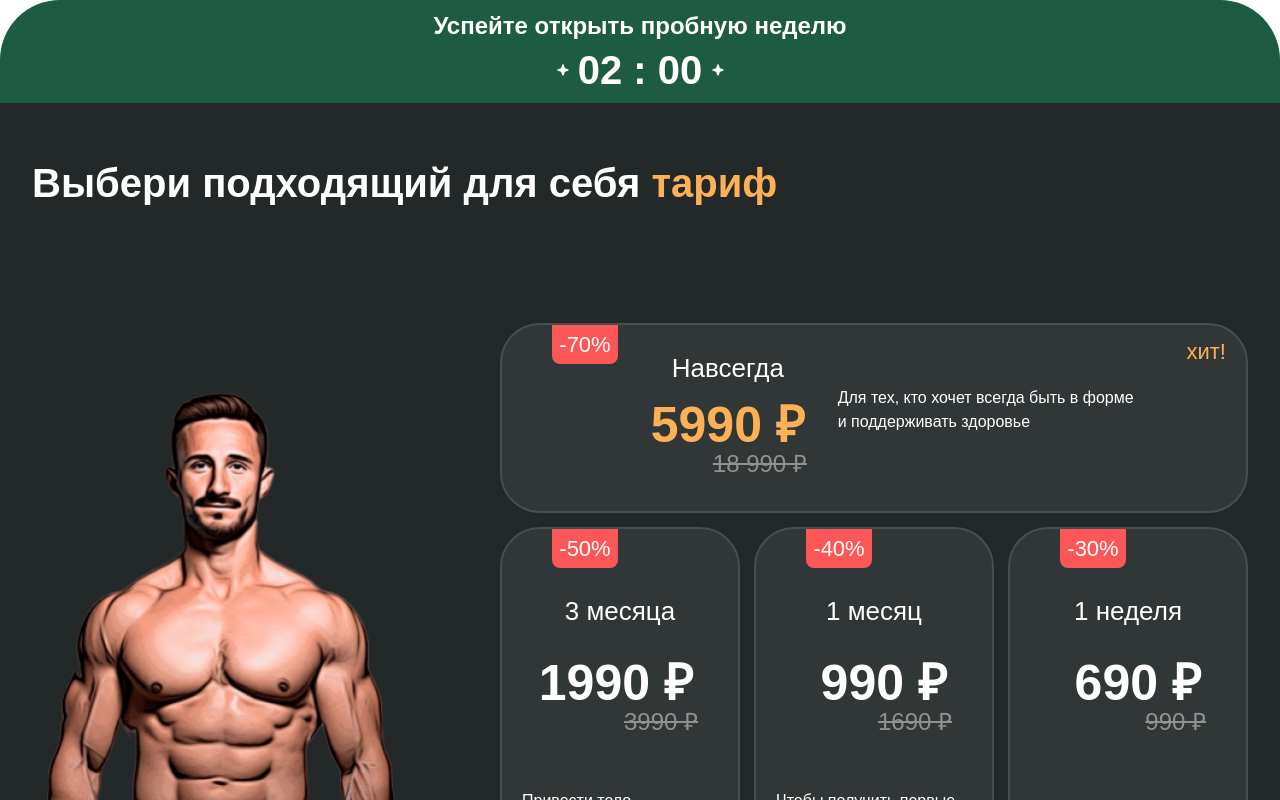
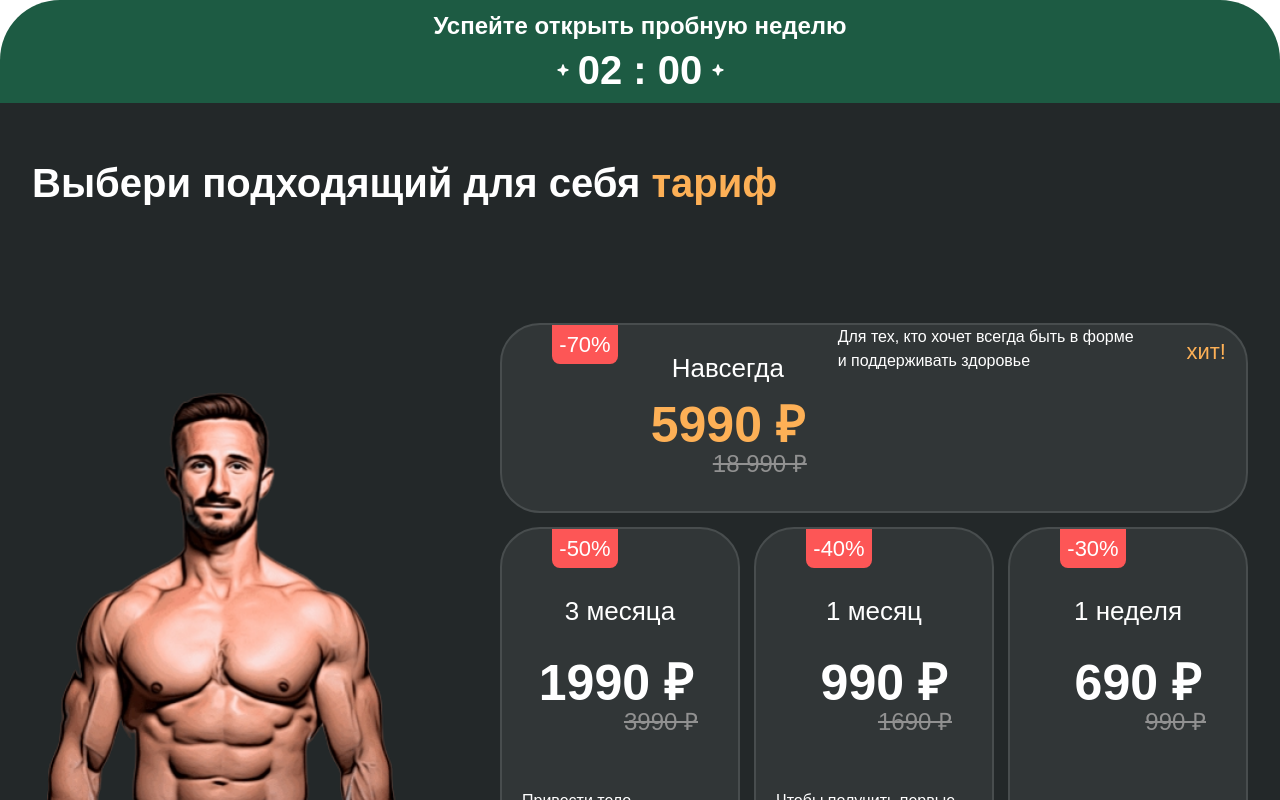
Before and after one commit to BatanAndrei/testovoe_4a_konsalting, a Next.js app: page / in a window 1280 px wide. Shown: the top 800 px of the page. Built offline with nearby package versions, Linux system fonts and the light colour scheme.

Commit message:
added CardHit in mobile

```diff
--- a/app/page.js
+++ b/app/page.js
@@ -2,7 +2,7 @@ import Button from '../components/ui/Button/Button';
 import StarIcon from '../components/StarIcon/StarIcon';
 import Image from 'next/image';
 import imgDesck from '../public/imgDesck.png';
-import TariffCardDesck from '../components/ui/TariffCardDesck/TariffCardDesck';
+import TariffCard from '../components/ui/TariffCard/TariffCard';
 import AlertIcon from '../components/AlertIcon/AlertIcon';
 import Checkbox from '../components/ui/Checkbox/Checkbox';
 import Link from 'next/link';
@@ -10,51 +10,60 @@ import Link from 'next/link';
 export default function Home() {
   return (
     <>
-      <header className="w-[100%] h-[103px] bg-[#1D5B43] rounded-t-[60px] flex flex-col items-center justify-center">
-        <span className="text-[24px] text-[#FFFFFF] font-montserrat font-semibold">
+      <header className="w-[100%] h-[103px] bg-[#1D5B43] rounded-t-[60px] flex flex-col items-center justify-center max-[375px]:rounded-t-none max-[375px]:h-[85px] max-[320px]:rounded-t-none max-[320px]:h-[74px] max-[375px]:w-[375px] max-[320px]:w-[320px]">
+        <span className="text-[24px] text-[#FFFFFF] font-montserrat font-semibold max-[375px]:text-[18px] max-[320px]:text-[14px]">
           Успейте открыть пробную неделю
         </span>
-        <div className="w-[167px] h-[52px] flex items-center justify-between">
+        <div className="w-[167px] h-[52px] flex items-center justify-between max-[375px]:w-[136px] max-[375px]:h-[42px] max-[320px]:w-[126px] max-[320px]:h-[36px]">
           <StarIcon />
-          <span className="font-raleway font-bold text-[40px] text-[#FFFFFF]">
+          <span className="font-raleway font-bold text-[40px] text-[#FFFFFF] max-[375px]:text-[32px] max-[320px]:text-[28px]">
             02 : 00
           </span>
           <StarIcon />
         </div>
       </header>
-      <main className="w-[100%] h-[1518px] bg-[#232829] rounded-b-[60px] flex justify-center">
-        <div className="w-[1216px] h-[1518px]">
-          <div className="mt-[50px] font-montserrat font-bold text-[40px]">
+      <main className="w-[100%] h-[1518px] bg-[#232829] rounded-b-[60px] flex justify-center max-[375px]:rounded-b-none max-[320px]:rounded-b-none max-[375px]:w-[375px] max-[320px]:w-[320px] max-[375px]:p-[0_16px_0_16px] max-[320px]:p-[0_16px_0_16px]">
+        <div className="w-[1216px] h-[1518px] max-[375px]:w-[359px] max-[320px]:w-[304px]">
+          <div className="mt-[50px] font-montserrat font-bold text-[40px] max-[375px]:text-[24px] max-[320px]:text-[22px] max-[375px]:mt-[20px] max-[320px]:mt-[20px] max-[375px]:mr-[60px] max-[320px]:mr-[31px]">
             <span className="text-[white]">Выбери подходящий для себя</span>
             <span className="text-[#FDB056]"> тариф</span>
           </div>
-          <div className="mt-[110px] w-[1216px] h-[867px] flex items-center justify-between">
-            <Image src={imgDesck} alt="Фото атлета" width={380} height={767} />
-            <div className="w-[748px] h-[867px]">
-              <TariffCardDesck
+          <div className="mt-[110px] w-[1216px] h-[867px] flex items-center justify-between max-[375px]:mt-[20px] max-[320px]:mt-[24px] max-[375px]:flex max-[320px]:flex max-[375px]:flex-col max-[320px]:flex-col max-[375px]:w-[359px] max-[320px]:w-[304px]">
+            <Image
+              src={imgDesck}
+              alt="Фото атлета"
+              width={380}
+              height={767}
+              className="max-w-full h-auto
+            max-[375px]:w-[124px] max-[375px]:h-[250px]
+            max-[320px]:w-[99px] max-[320px]:h-[200px]"
+            />
+            <div className="w-[748px] h-[867px] max-[375px]:w-[359px] max-[320px]:w-[304px]">
+              <TariffCard
                 title="Навсегда"
                 price="5990 ₽"
                 percent="-70%"
                 description="Для тех, кто хочет всегда быть в форме и поддерживать здоровье"
+                shortDescription="Всегда быть в форме"
                 originalPrice="18 990 ₽"
                 hit
               />
-              <div className="flex justify-between mt-[14px] w-[100%] h-[335px]">
-                <TariffCardDesck
+              <div className="flex justify-between mt-[14px] w-[100%] h-[335px] max-[375px]:flex-col max-[320px]:flex-col max-[375px]:mt-[8px] max-[320px]:mt-[8px]">
+                <TariffCard
                   percent="-50%"
                   title="3 месяца"
                   price="1990 ₽"
                   originalPrice="3990 ₽"
                   description={'Привести тело\nв порядок'}
                 />
-                <TariffCardDesck
+                <TariffCard
                   percent="-40%"
                   title="1 месяц"
                   price="990 ₽"
                   originalPrice="1690 ₽"
                   description={'Чтобы получить первые результаты'}
                 />
-                <TariffCardDesck
+                <TariffCard
                   percent="-30%"
                   title="1 неделя"
                   price="690 ₽"
--- a/components/ui/TariffCardDesck/TariffCardDesck.jsx
+++ b/components/ui/TariffCard/TariffCard.jsx
@@ -1,13 +1,14 @@
 import TariffHit from './TariffHit';
 import TariffRegular from './TariffRegular';
 
-const TariffCardDesck = ({
+const TariffCard = ({
   hit = false,
   title,
   price,
   percent,
   description,
   originalPrice,
+  shortDescription,
 }) => {
   switch (hit) {
     case true:
@@ -18,6 +19,7 @@ const TariffCardDesck = ({
           percent={percent}
           description={description}
           originalPrice={originalPrice}
+          shortDescription={shortDescription}
         />
       );
     case false:
@@ -43,4 +45,4 @@ const TariffCardDesck = ({
   }
 };
 
-export default TariffCardDesck;
+export default TariffCard;
--- /dev/null
+++ b/components/ui/TariffCard/TariffHit.jsx
@@ -0,0 +1,33 @@
+const TariffHit = ({ title, price, percent, description, originalPrice, shortDescription }) => {
+  return (
+    <div className="bg-[#313637] p-[0_20px_0_50px] w-[100%] h-[190px] border-2 border-[#484D4E] rounded-[40px] flex justify-between max-[375px]:h-[131px] max-[320px]:h-[118px] max-[375px]:p-[0_22px_0_30px]  max-[320px]:p-[0_11px_0_20px] max-[375px]:rounded-[20px] max-[320px]:rounded-[20px]">
+      <div className="w-[66px] h-[39px] rounded-b-[8px] bg-[#FD5656] flex items-center justify-center max-[375px]:hidden max-[320px]:hidden">
+        <span className="text-[22px] text-[#FFFFFF] font-gilroy">
+          {percent}
+        </span>
+      </div>
+      <div className="mt-[24px] w-[178px] h-[126px] max-[375px]:w-[121px] max-[320px]:w-[107px] max-[375px]:h-[91px] max-[320px]:h-[78px] max-[375px]:mt-[20px] max-[320px]:mt-[20px]">
+        <div className="flex justify-center text-[#FFFFFF] text-[26px] font-montserrat font-medium max-[375px]:text-[18px] max-[320px]:text-[16px] max-[375px]:justify-start max-[320px]:justify-start">
+          {title}
+        </div>
+        <div className="flex justify-center w-[178px] h-[50px] text-[#FDB056] text-[50px] font-montserrat font-semibold max-[375px]:text-[34px] max-[320px]:text-[30px] max-[375px]:justify-start max-[320px]:justify-start max-[375px]:w-[121px] max-[320px]:w-[107px] max-[375px]:h-[34px] max-[320px]:h-[30px]">
+          {price}
+        </div>
+        <div className="flex justify-end m-[8px_10px_0_0] line-through text-[#919191] text-[24px] font-montserrat font-regular max-[375px]:text-[16px] max-[320px]:text-[14px] max-[375px]:m-[8px_15px_0_0] max-[320px]:m-[8px_15px_0_0]">
+          {originalPrice}
+        </div>
+      </div>
+      <div className="hidden md:block pb-[20px] flex items-center w-[328px] h-[190px] text-[16px] text-[#FFFFFF] ont-montserrat font-regular max-[375px]:w-[120px] max-[320px]:w-[120px] max-[375px]:h-[56px] max-[320px]:h-[56px] max-[375px]:text-[14px] max-[320px]:text-[14px]">
+        {description}
+      </div>
+      <div className="block md:hidden pb-[20px] flex items-center w-[328px] h-[190px] text-[16px] text-[#FFFFFF] ont-montserrat font-regular max-[375px]:w-[120px] max-[320px]:w-[120px] max-[375px]:h-[56px] max-[320px]:h-[56px] max-[375px]:text-[14px] max-[320px]:text-[14px]">
+        {shortDescription}
+      </div>
+      <div className="mt-[10px] text-[#FDB056] text-[22px] font-montserrat font-medium">
+        хит!
+      </div>
+    </div>
+  );
+};
+
+export default TariffHit;
--- a/components/ui/TariffCardDesck/TariffRegular.jsx
+++ b/components/ui/TariffCard/TariffRegular.jsx
@@ -6,7 +6,7 @@ const TariffRegular = ({
   originalPrice,
 }) => {
   return (
-    <div className="bg-[#313637] w-[240px] h-[335px] border-2 border-[#484D4E] rounded-[40px]">
+    <div className="bg-[#313637] w-[240px] h-[335px] border-2 border-[#484D4E] rounded-[40px] max-[375px]:w-[100%] max-[320px]:w-[100%] max-[375px]:h-[131px] max-[320px]:h-[118px] max-[375px]:mb-[8px] max-[320px]:mb-[8px]">
       <div className="ml-[50px] w-[66px] h-[39px] rounded-b-[8px] bg-[#FD5656] flex items-center justify-center">
         <span className="text-[22px] text-[#FFFFFF] font-gilroy">
           {percent}
--- a/components/ui/TariffCardDesck/TariffHit.jsx
+++ /dev/null
@@ -1,30 +0,0 @@
-const TariffHit = ({ title, price, percent, description, originalPrice }) => {
-  return (
-    <div className="bg-[#313637] pl-[50px] pr-[20px] w-[100%] h-[190px] border-2 border-[#484D4E] rounded-[40px] flex justify-between">
-      <div className="w-[66px] h-[39px] rounded-b-[8px] bg-[#FD5656] flex items-center justify-center">
-        <span className="text-[22px] text-[#FFFFFF] font-gilroy">
-          {percent}
-        </span>
-      </div>
-      <div className="mt-[24px] w-[178px] h-[126px]">
-        <div className="flex justify-center text-[#FFFFFF] text-[26px] font-montserrat font-medium">
-          {title}
-        </div>
-        <div className="flex justify-center w-[178px] h-[50px] text-[#FDB056] text-[50px] font-montserrat font-semibold">
-          {price}
-        </div>
-        <div className="flex justify-end m-[8px_10px_0_0] line-through text-[#919191] text-[24px] font-montserrat font-regular">
-          {originalPrice}
-        </div>
-      </div>
-      <div className="pb-[20px] flex items-center w-[328px] h-[190px] text-[16px] text-[#FFFFFF] ont-montserrat font-regular">
-        {description}
-      </div>
-      <div className="mt-[10px] text-[#FDB056] text-[22px] font-montserrat font-medium">
-        хит!
-      </div>
-    </div>
-  );
-};
-
-export default TariffHit;
```
